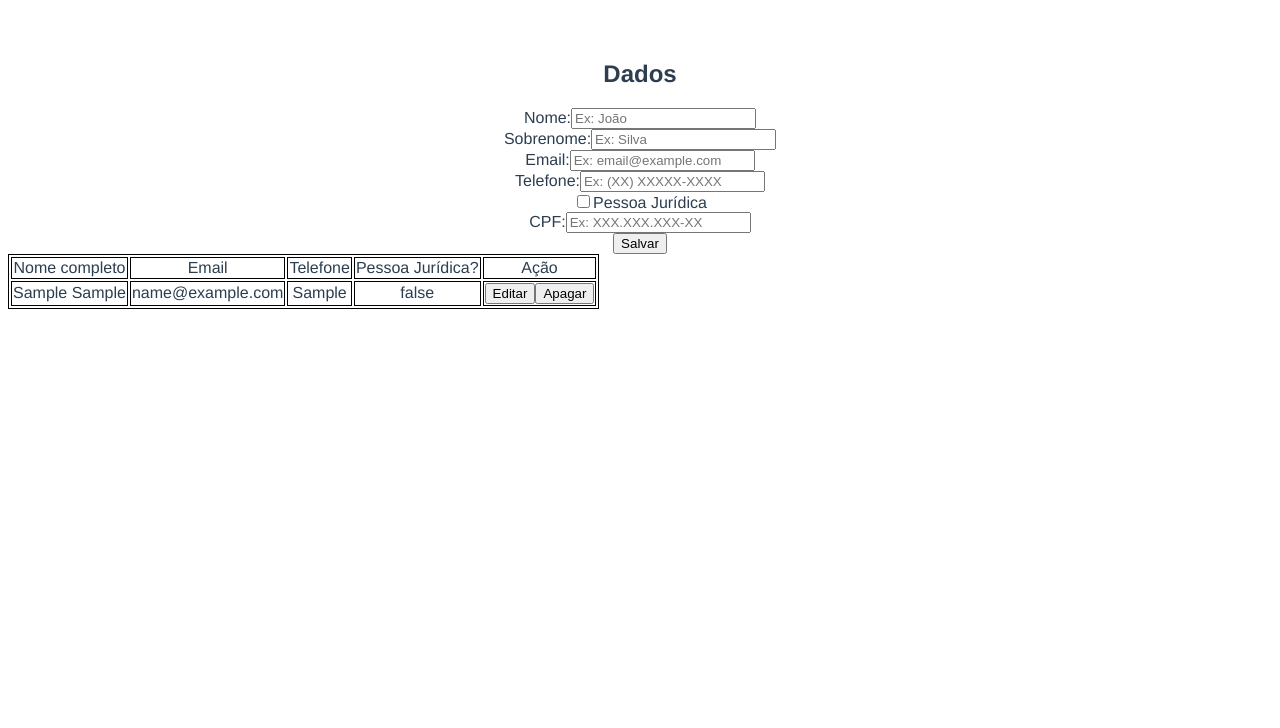
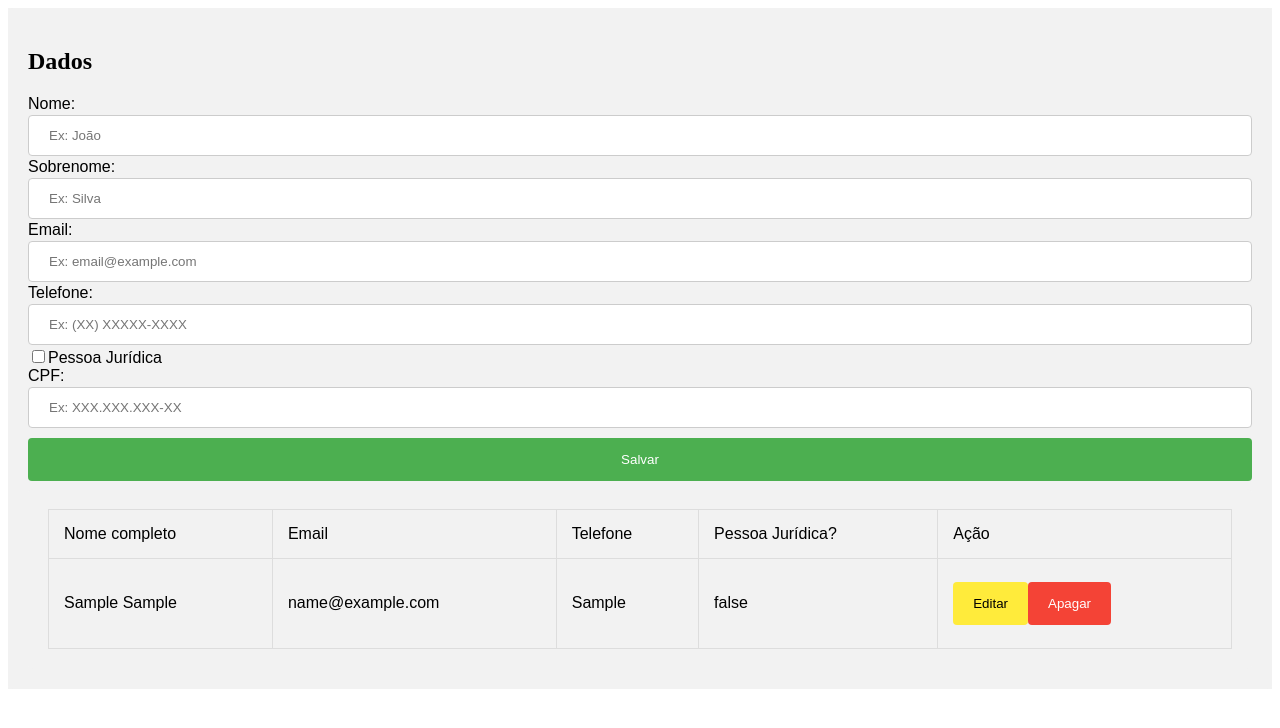
Before and after one commit to LimaJonas/teste-proficiencia-vue, a Vue app: page /#/ in a window 1280 px wide. Both pictures are taken after typing "Sample", "Sample", "name@example.com", "Sample", "Sample" into the empty fields and a click on the button "Salvar". Shown: the top 728 px of the page. Built offline with nearby package versions, Linux system fonts and the light colour scheme.

Commit message:
adicionado estilização

```diff
--- a/src/App.vue
+++ b/src/App.vue
@@ -12,12 +12,7 @@ export default {
 </script>
 
 <style>
-#app {
-  font-family: Avenir, Helvetica, Arial, sans-serif;
-  -webkit-font-smoothing: antialiased;
-  -moz-osx-font-smoothing: grayscale;
-  text-align: center;
-  color: #2c3e50;
-  margin-top: 60px;
+div{
+    background-color: #f2f2f2;
 }
 </style>
--- a/src/components/Cadastro.vue
+++ b/src/components/Cadastro.vue
@@ -6,38 +6,30 @@
               <input
                   v-model="nome"
                   type="text"
-                class="form-control"
                   placeholder="Ex: João"
                   required
               />
-            <br>
               <label>Sobrenome:</label>
               <input
                   v-model="sobrenome"
                   type="text"
-                class="form-control"
                   placeholder="Ex: Silva"
                   required
               />
-            <br>
               <label>Email:</label>
               <input
                   v-model="email"
                   type="text"
-                class="form-control"
                   placeholder="Ex: email@example.com"
                   required
               />
-            <br>
               <label>Telefone:</label>
               <input
                   v-model="telefone"
                   type="text"
-                class="form-control"
                   placeholder="Ex: (XX) XXXXX-XXXX"
                   required
               />
-            <br>
               <input
                   v-model="pj"
                   type="checkbox"
@@ -49,7 +41,6 @@
               <input
                   type="text"
                   id="cpf"
-                class="form-control"
                   placeholder="Ex: XXX.XXX.XXX-XX"
                   v-model="cpf"
                   v-if="!pj"
@@ -57,14 +48,12 @@
               <label v-if="pj">CPNJ:</label>
               <input
                   type="text"
-                class="form-control"
                   placeholder="Ex:  XX.XXX.XXX/0001-XX"
                   v-model="cnpj"
                   v-if="pj"
               />
-            <br>
-            <button>
-            <span>Salvar</span>
+              <button type="submit">
+                Salvar
               </button>
         </form>
         <Tabela :users="users" />
@@ -125,3 +114,39 @@ export default {
   }
 }
 </script>
+
+<style scoped>
+label {
+  font-family: Arial, Helvetica, sans-serif;
+}
+input[type=text], select {
+  width: 100%;
+  padding: 12px 20px;
+  margin: 2px 0;
+  display: inline-block;
+  border: 1px solid #ccc;
+  border-radius: 4px;
+  box-sizing: border-box;
+}
+
+button[type=submit] {
+  width: 100%;
+  background-color: #4CAF50;
+  color: white;
+  padding: 14px 20px;
+  margin: 8px 0;
+  border: none;
+  border-radius: 4px;
+  cursor: pointer;
+}
+
+button[type=submit]:hover {
+  background-color: #45a049;
+}
+
+div {
+  border-radius: 5px;
+  background-color: #f2f2f2;
+  padding: 20px;
+}
+</style>
--- a/src/components/Editar.vue
+++ b/src/components/Editar.vue
@@ -6,38 +6,30 @@
             <input
                 v-model="nome"
                 type="text"
-                class="form-control"
                 placeholder="Ex: João"
                 required
             />
-            <br>
             <label>Sobrenome:</label>
             <input
                 v-model="sobrenome"
                 type="text"
-                class="form-control"
                 placeholder="Ex: Silva"
                 required
             />
-            <br>
             <label>Email:</label>
             <input
                 v-model="email"
                 type="text"
-                class="form-control"
                 placeholder="Ex: email@example.com"
                 required
             />
-            <br>
             <label>Telefone:</label>
             <input
                 v-model="telefone"
                 type="text"
-                class="form-control"
                 placeholder="Ex: (XX) XXXXX-XXXX"
                 required
             />
-            <br>
             <input
                 v-model="pj"
                 type="checkbox"
@@ -49,7 +41,6 @@
             <input
                 type="text"
                 id="cpf"
-                class="form-control"
                 placeholder="Ex: XXX.XXX.XXX-XX"
                 v-model="cpf"
                 v-if="!pj"
@@ -57,21 +48,19 @@
             <label v-if="pj">CPNJ:</label>
             <input
                 type="text"
-                class="form-control"
                 placeholder="Ex:  XX.XXX.XXX/0001-XX"
                 v-model="cnpj"
                 v-if="pj"
             />
-            <br>
-            <button>
-            <span>Atualizar</span>
-          </button>
+            <button type="submit">
+            Atualizar
+            </button>
 
-          <router-link
+        <router-link
             tag="button"
-            class="btn btn-success btn-block mt-3"
+            class="novo"
             :to="{ name: 'Cadastro', params: {array: this.users} }"
-          >
+        >
             Novo
           </router-link>
         </form>
@@ -149,3 +138,50 @@ export default {
     }
 }
 </script>
+
+<style scoped>
+label {
+    font-family: Arial, Helvetica, sans-serif;
+}
+input[type=text], select {
+    width: 100%;
+    padding: 12px 20px;
+    margin: 2px 0;
+    display: inline-block;
+    border: 1px solid #ccc;
+    border-radius: 4px;
+    box-sizing: border-box;
+}
+
+button[type=submit] {
+    width: 100%;
+    background-color: #4CAF50;
+    color: white;
+    padding: 14px 20px;
+    margin: 8px 0;
+    border: none;
+    border-radius: 4px;
+    cursor: pointer;
+}
+
+.novo {
+    width: 100%;
+    background-color: #03a9f4;
+    color: white;
+    padding: 14px 20px;
+    margin: 8px 0;
+    border: none;
+    border-radius: 4px;
+    cursor: pointer;
+}
+
+button[type=submit]:hover {
+    background-color: #45a049;
+}
+
+div {
+    border-radius: 5px;
+    background-color: #f2f2f2;
+    padding: 20px;
+}
+</style>
--- a/src/components/Tabela.vue
+++ b/src/components/Tabela.vue
@@ -1,5 +1,5 @@
 <template>
-    <div>
+    <div style="overflow-x:auto;">
         <table>
             <thead>
                 <tr>
@@ -18,8 +18,8 @@
                     <td>{{user.pj}}</td>
                     <td>
                         {{ user.index }}
-                        <button v-on:click="editarDado(index)">Editar</button>
-                        <button v-on:click="removerDado(user, index)">Apagar</button>
+                        <button class="editar" v-on:click="editarDado(index)">Editar</button>
+                        <button class="remover" v-on:click="removerDado(user, index)">Apagar</button>
                     </td>
                 </tr>
             </tbody>
@@ -48,7 +48,39 @@ export default {
 </script>
 
 <style>
-table, th, td {
-    border: 1px solid black;
+table, td, th {
+  font-family: Arial, Helvetica, sans-serif;
+  border: 1px solid #ddd;
+  text-align: left;
 }
+
+table {
+  border-collapse: collapse;
+  width: 100%;
+}
+
+th, td {
+  padding: 15px;
+}
+
+.editar {
+  background-color: #ffeb3b;
+  color: black;
+  padding: 14px 20px;
+  margin: 8px 0;
+  border: none;
+  border-radius: 4px;
+  cursor: pointer;
+}
+
+.remover {
+  background-color: #f44336;
+  color: white;
+  padding: 14px 20px;
+  margin: 8px 0;
+  border: none;
+  border-radius: 4px;
+  cursor: pointer;
+}
+
 </style>
```
Lines whose indentation alone changed are shown as unchanged.
